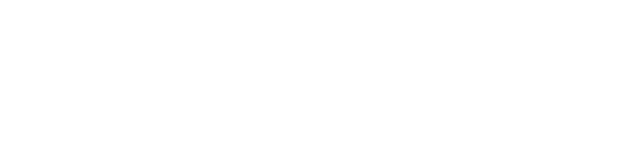
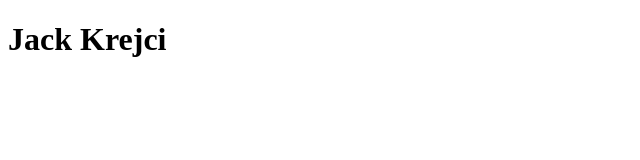
Before and after one commit to jkrejci1/si-yahtzee, a plain HTML site: page index.html in a window 1280 px wide. Shown: the whole page, without its empty margins (0-640 px from the left). Drawn offline with Linux system fonts and the light colour scheme.

Commit message:
Added header

```diff
--- a/index.html
+++ b/index.html
@@ -12,6 +12,6 @@
         <script src="index.js"></script>
     </head>
     <body>
-
+        <h1>Jack Krejci</h1>
     </body>
 </html>
```
